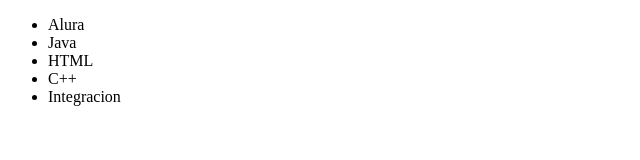
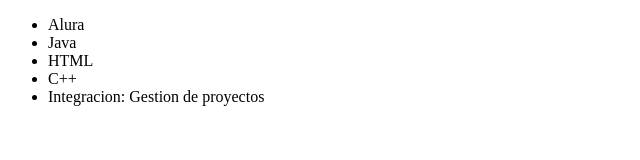
Before and after one commit to MiguelFOlivar/AluraGit, a plain HTML site: page index.html in a window 1280 px wide. Shown: the whole page, without its empty margins (0-640 px from the left). Drawn offline with Linux system fonts and the light colour scheme.

Commit message:
Renombrando curso de gestion

```diff
--- a/index.html
+++ b/index.html
@@ -12,7 +12,7 @@
         <li>Java</li>
         <li>HTML</li>
         <li>C++</li>
-        <li>Integracion</li>
+        <li>Integracion: Gestion de proyectos</li>
     </ul>
 </body>
 </html>
```
